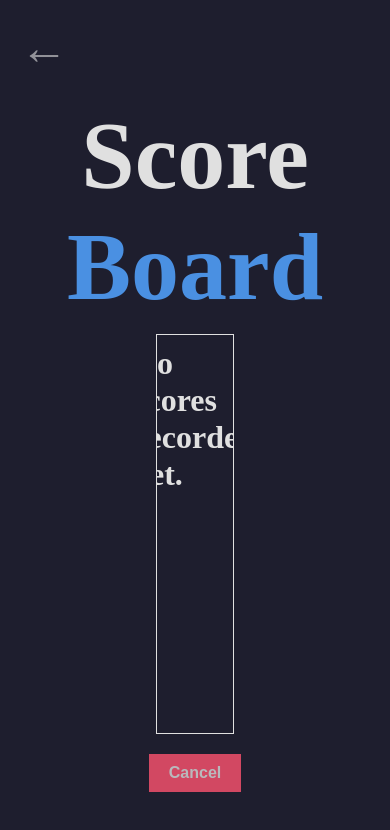
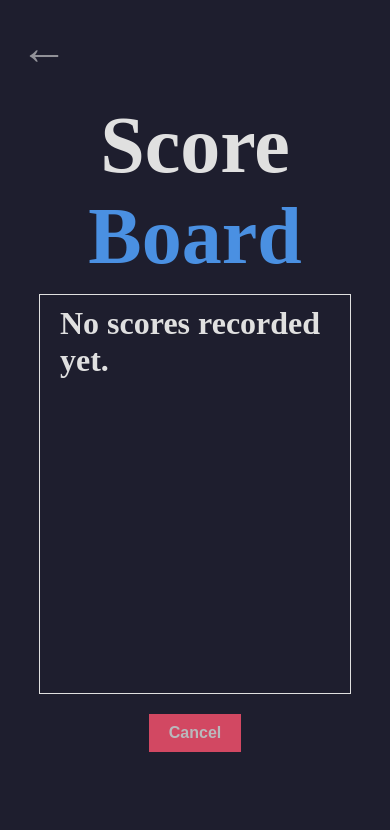
Before and after one commit to YahyaNashar22/NavyBits_Sudoku, a React (Vite) app: page /scoreboard in a window 390 px wide. Shown: the top 830 px of the page. Built offline with nearby package versions, Linux system fonts and the light colour scheme.

Commit message:
reduced title size -- fixed scoreboard mobile view responivity

```diff
--- a/src/App.css
+++ b/src/App.css
@@ -64,7 +64,7 @@ body {
 }
 
 .title {
-  font-size: 6rem;
+  font-size: 5rem;
   margin-bottom: 12px;
   text-align: center;
 }
@@ -422,6 +422,10 @@ body {
     font-size: 1.5rem;
   }
 
+  .scores_container {
+    width: 80%;
+  }
+
   .how_to_play_container {
     width: 100%;
   }
```
